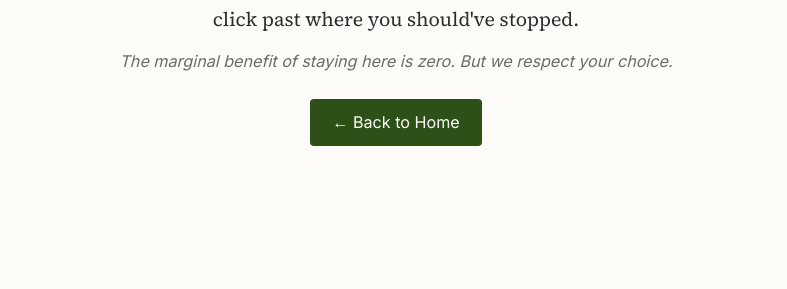
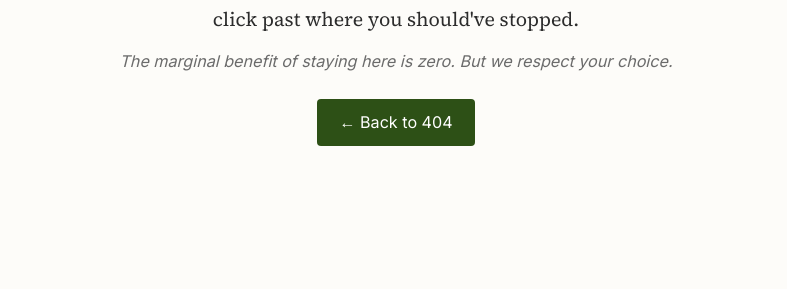
Before and after one commit to marginallabs/marginallabs.github.io, a Jekyll site: the page built from _pages/40404.md, in a window 1280 px wide. Shown: the part 384-673 px from the top of the page, without its empty margins (244-1031 px from the left). Built offline with Jekyll 4.4.1, drawn with Linux system fonts in a browser that asks for light colours.

Commit message:
Change fake 404 button to link back to real 404
Co-Authored-By: Claude Opus 4.7 <noreply@anthropic.com>

```diff
--- a/_pages/40404.md
+++ b/_pages/40404.md
@@ -9,6 +9,6 @@ permalink: /40404/
     <h1 class="not-found-code">4040404040404...</h1>
     <p class="not-found-message">This page does exist. Because you are <em>thinking at the margin</em> — one more click past where you should've stopped.</p>
     <p class="not-found-hint">The marginal benefit of staying here is zero. But we respect your choice.</p>
-    <a href="{{ '/' | relative_url }}" class="not-found-home">&larr; Back to Home</a>
+    <a href="{{ '/404.html' | relative_url }}" class="not-found-home">&larr; Back to 404</a>
   </div>
 </div>
```
